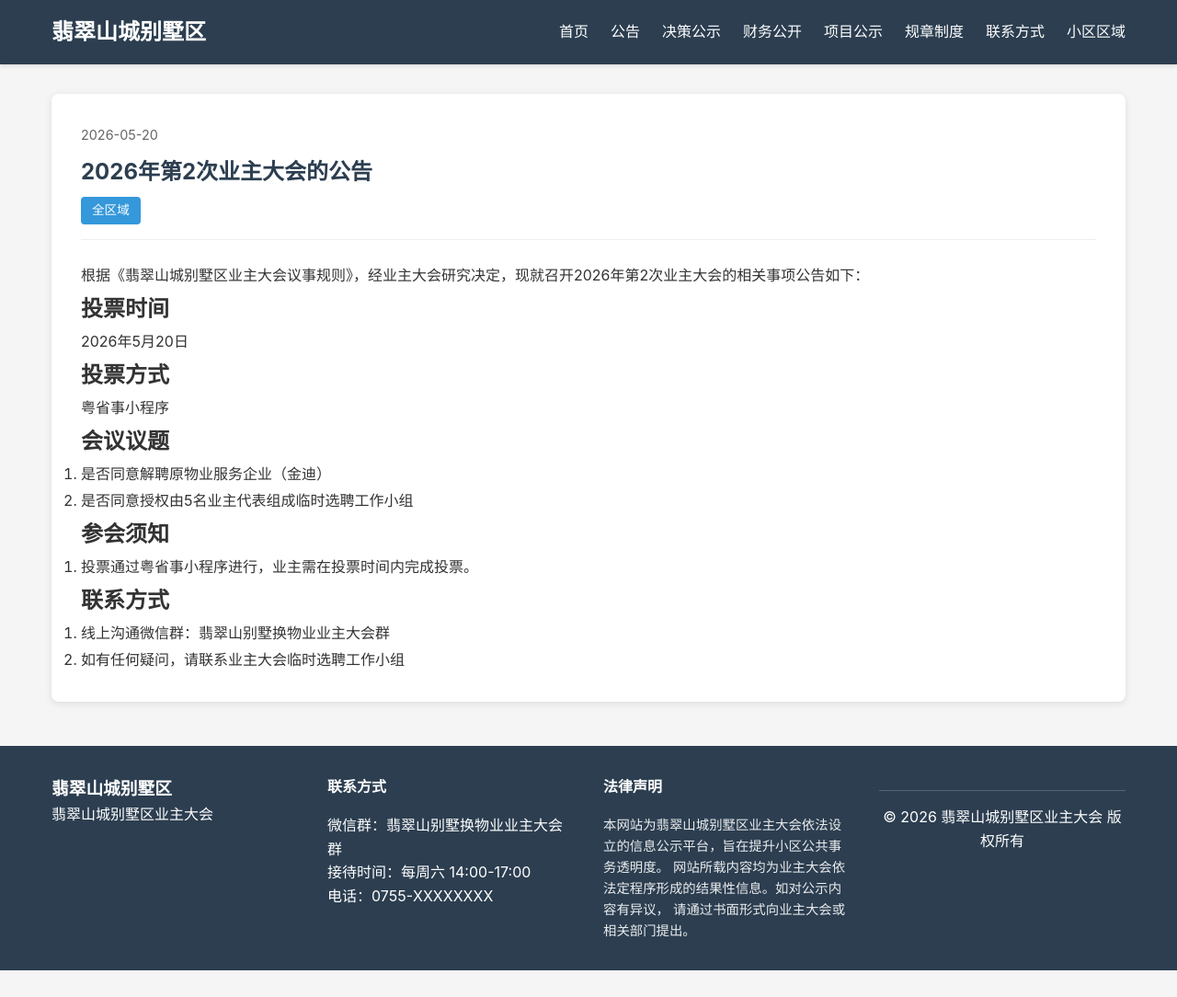
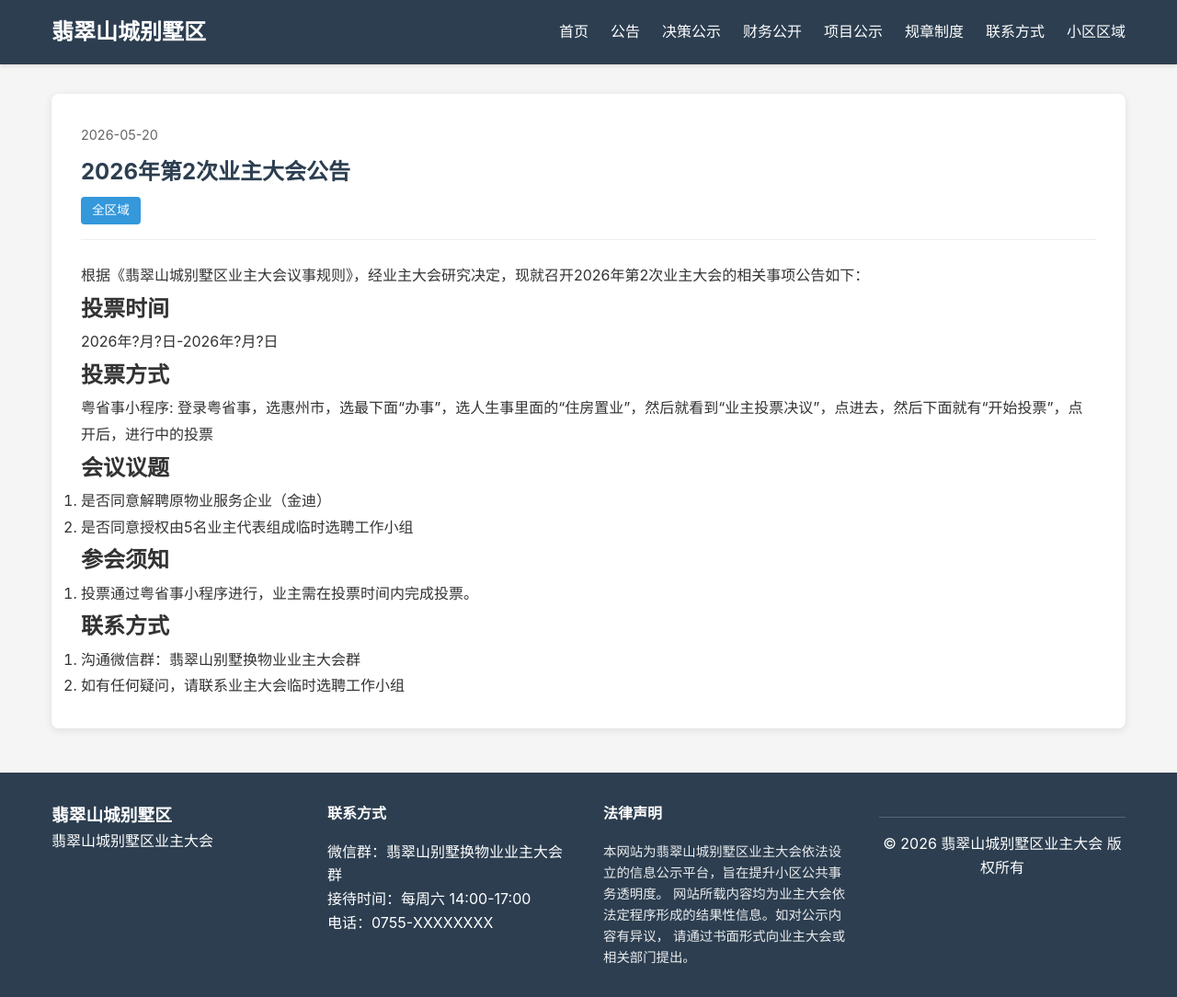
Before and after one commit to fcshan/fcshan.github.io, a Jekyll site: the page built from _announcements/20260501-meeting-02.md, in a window 1280 px wide. Shown: the whole page at 92% size. Built offline with Jekyll 4.4.1, drawn with Linux system fonts in a browser that asks for light colours; before the commit the page ends 1055 px from its top, so only the background shows below that.

Commit message:
announce

```diff
--- a/_announcements/20260501-meeting-02.md
+++ b/_announcements/20260501-meeting-02.md
@@ -1,20 +1,20 @@
 ---
 layout: document
-title: 2026年第2次业主大会的公告
+title: 2026年第2次业主大会公告
 date: 2026-05-20
 area: 全区域
-excerpt: 定于2026年5月20日召开2026年第2次业主大会，会议议题：解聘原物业服务企业（金迪）。
+excerpt: 定于2026年?月?日召开2026年第2次业主大会，会议议题：1. 是否同意解聘原物业服务企业（金迪）, 2. 是否同意授权由5名业主代表组成临时选聘工作小组。
 ---
 
 根据《翡翠山城别墅区业主大会议事规则》，经业主大会研究决定，现就召开2026年第2次业主大会的相关事项公告如下：
 
 ## 投票时间
 
-2026年5月20日
+2026年?月?日-2026年?月?日
 
 ## 投票方式
 
-粤省事小程序
+粤省事小程序: 登录粤省事，选惠州市，选最下面“办事”，选人生事里面的“住房置业”，然后就看到“业主投票决议”，点进去，然后下面就有“开始投票”，点开后，进行中的投票
 
 ## 会议议题
 
@@ -28,5 +28,5 @@ excerpt: 定于2026年5月20日召开2026年第2次业主大会，会议议题
 
 ## 联系方式
 
-1. 线上沟通微信群：翡翠山别墅换物业业主大会群
+1. 沟通微信群：翡翠山别墅换物业业主大会群
 2. 如有任何疑问，请联系业主大会临时选聘工作小组
```
